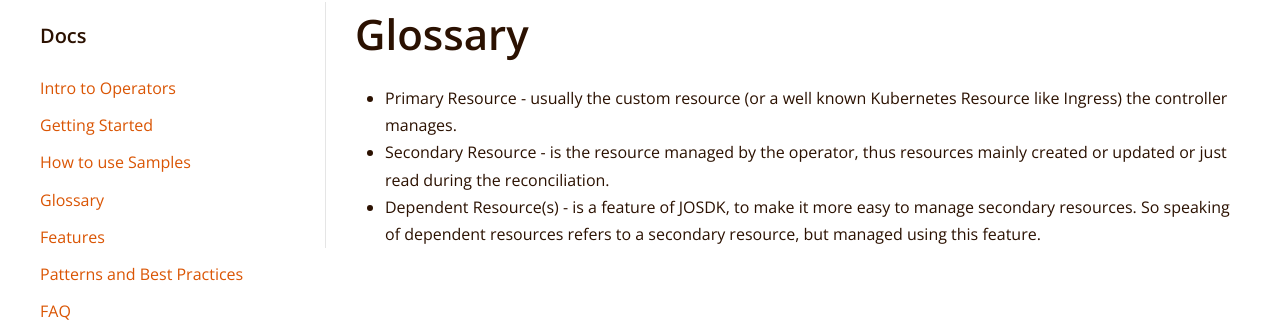
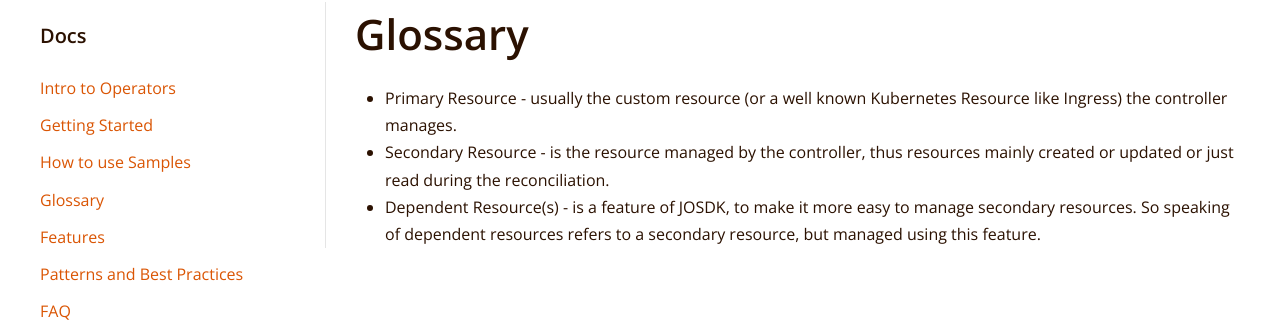
Before and after one commit to operator-framework/java-operator-sdk, a Jekyll site: the page built from docs/documentation/glossary.md, in a window 1280 px wide. Shown: the part 128-463 px from the top of the page. Built offline with Jekyll 4.4.1, drawn with Linux system fonts in a browser that asks for light colours; nearby versions of some CDN libraries.

Commit message:
fix: wording

```diff
--- a/docs/documentation/glossary.md
+++ b/docs/documentation/glossary.md
@@ -9,7 +9,7 @@ permalink: /docs/glossary
 
 - Primary Resource - usually the custom resource (or a well known Kubernetes Resource like Ingress) the controller
   manages.
-- Secondary Resource - is the resource managed by the operator, thus resources mainly created or updated or just read
+- Secondary Resource - is the resource managed by the controller, thus resources mainly created or updated or just read
   during the reconciliation.
 - Dependent Resource(s) - is a feature of JOSDK, to make it more easy to manage secondary resources. So speaking of
   dependent resources refers to a secondary resource, but managed using this feature.
```
